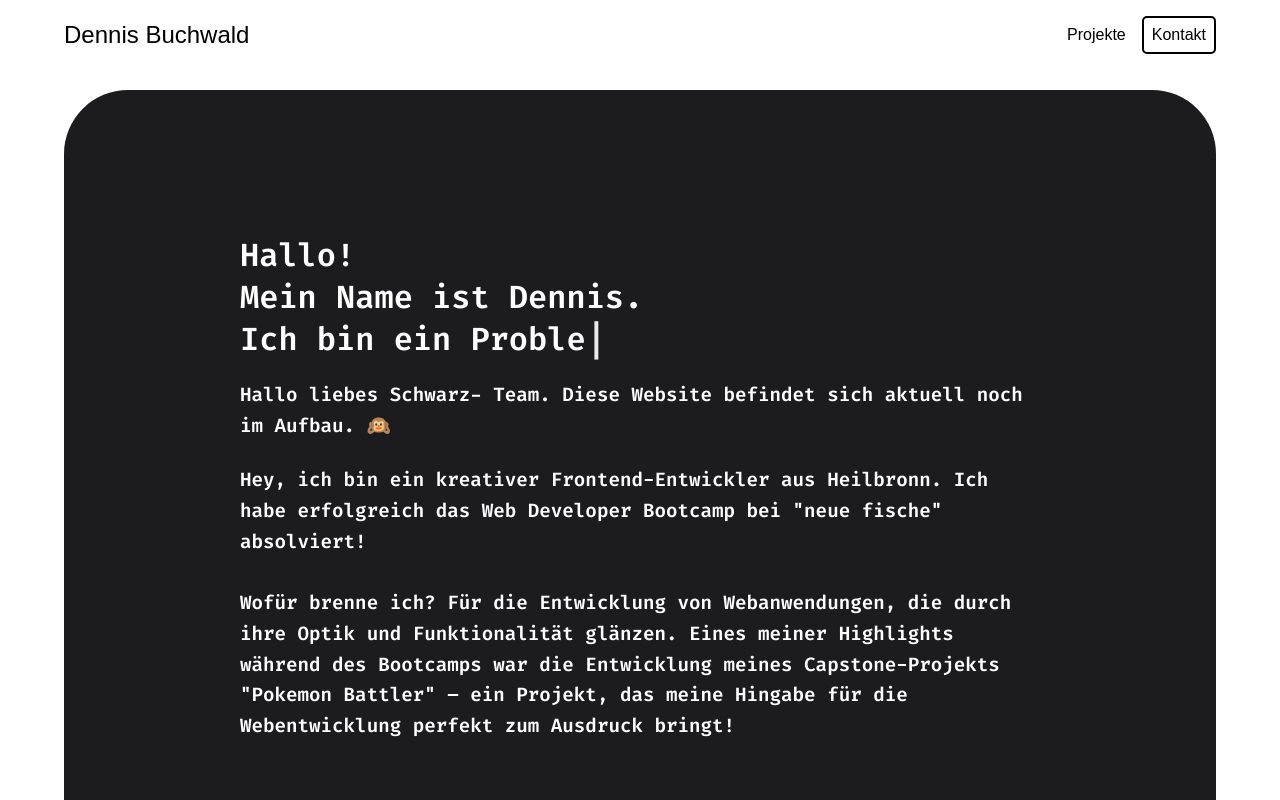
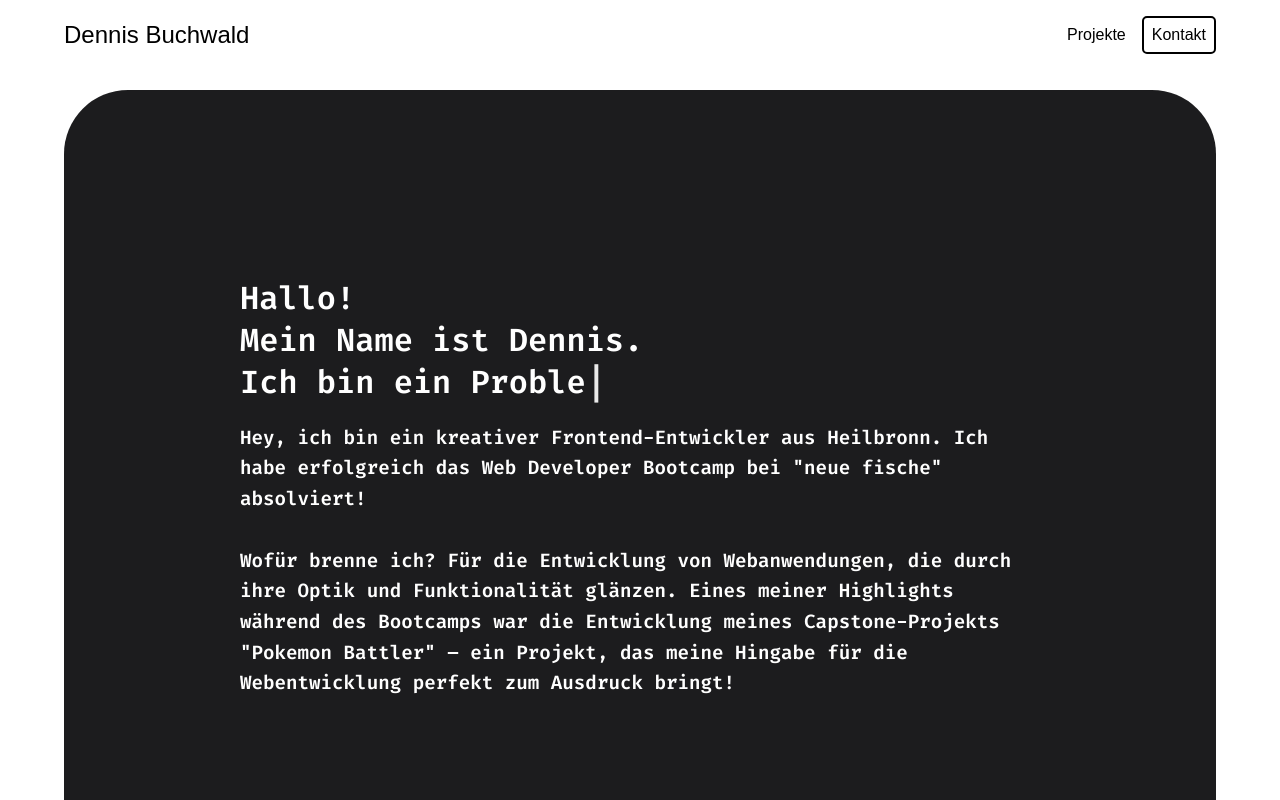
Before and after one commit to dennisbuchwald/dennisbuchwald-de, a Next.js app: page / in a window 1280 px wide. Shown: the top 800 px of the page. Built offline with nearby package versions, Linux system fonts and the light colour scheme; no server answers.

Commit message:
remove text

```diff
--- a/src/pages/index.js
+++ b/src/pages/index.js
@@ -41,10 +41,6 @@ const Home = () => {
 								</TypedTitle>
 							</Title>
 						</ContainerTyperWriter>
-						<Text>
-							Hallo liebes Schwarz- Team. Diese Website befindet sich aktuell
-							noch im Aufbau. 🙉
-						</Text>
 						<Text>
 							Hey, ich bin ein kreativer Frontend-Entwickler aus Heilbronn. Ich
 							habe erfolgreich das Web Developer Bootcamp bei &quot;neue
```
